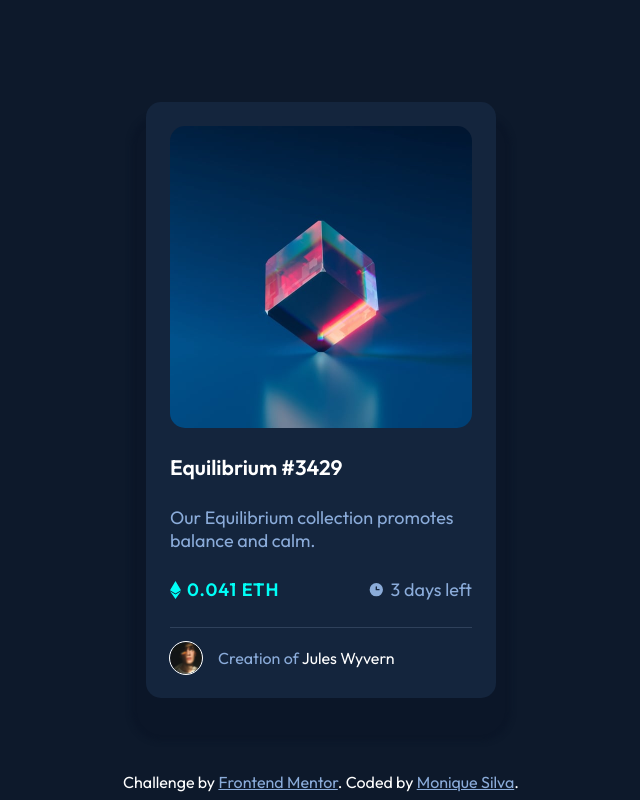
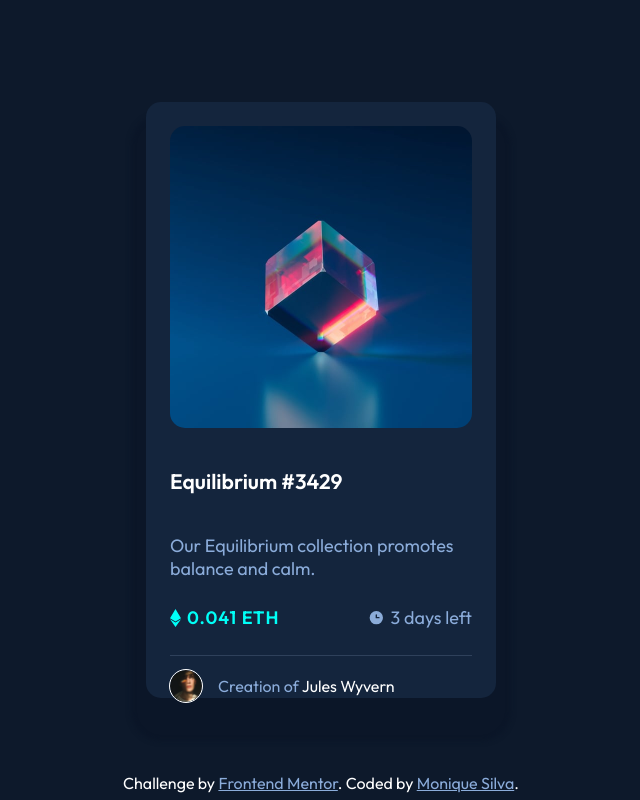
Before and after one commit to moniquedsilva/NFT-preview-card-component, a Vue app: page / in a window 1280 px wide. Shown: the whole page, without its empty margins (319-959 px from the left). Built offline with nearby package versions, Linux system fonts and the light colour scheme.

Commit message:
feat: add normalize

```diff
--- a/src/App.vue
+++ b/src/App.vue
@@ -19,6 +19,8 @@ export default {
 </script>
 
 <style lang="scss">
+@import './styles/normalize.scss';
+
 * {
   margin: 0;
   padding: 0;
```
